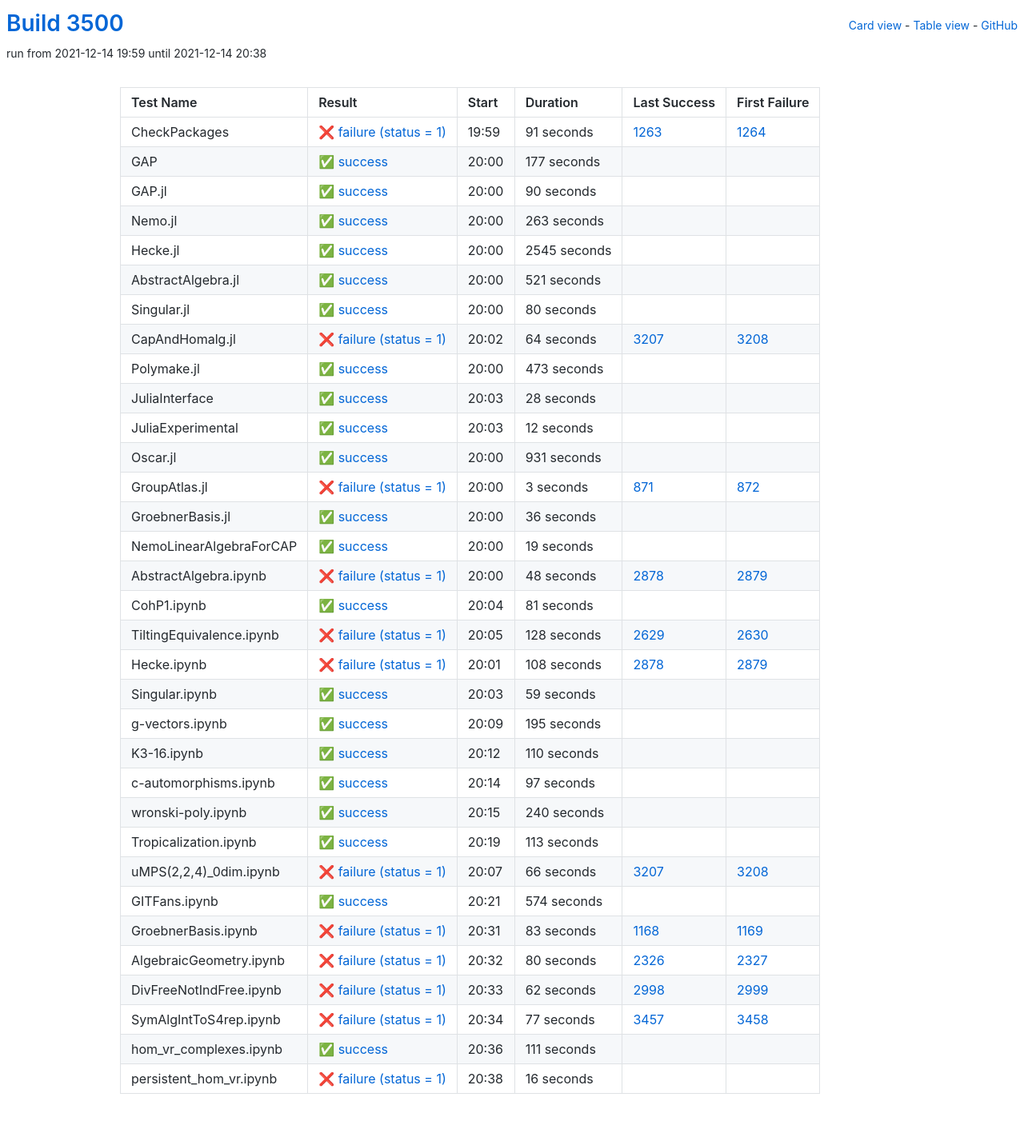
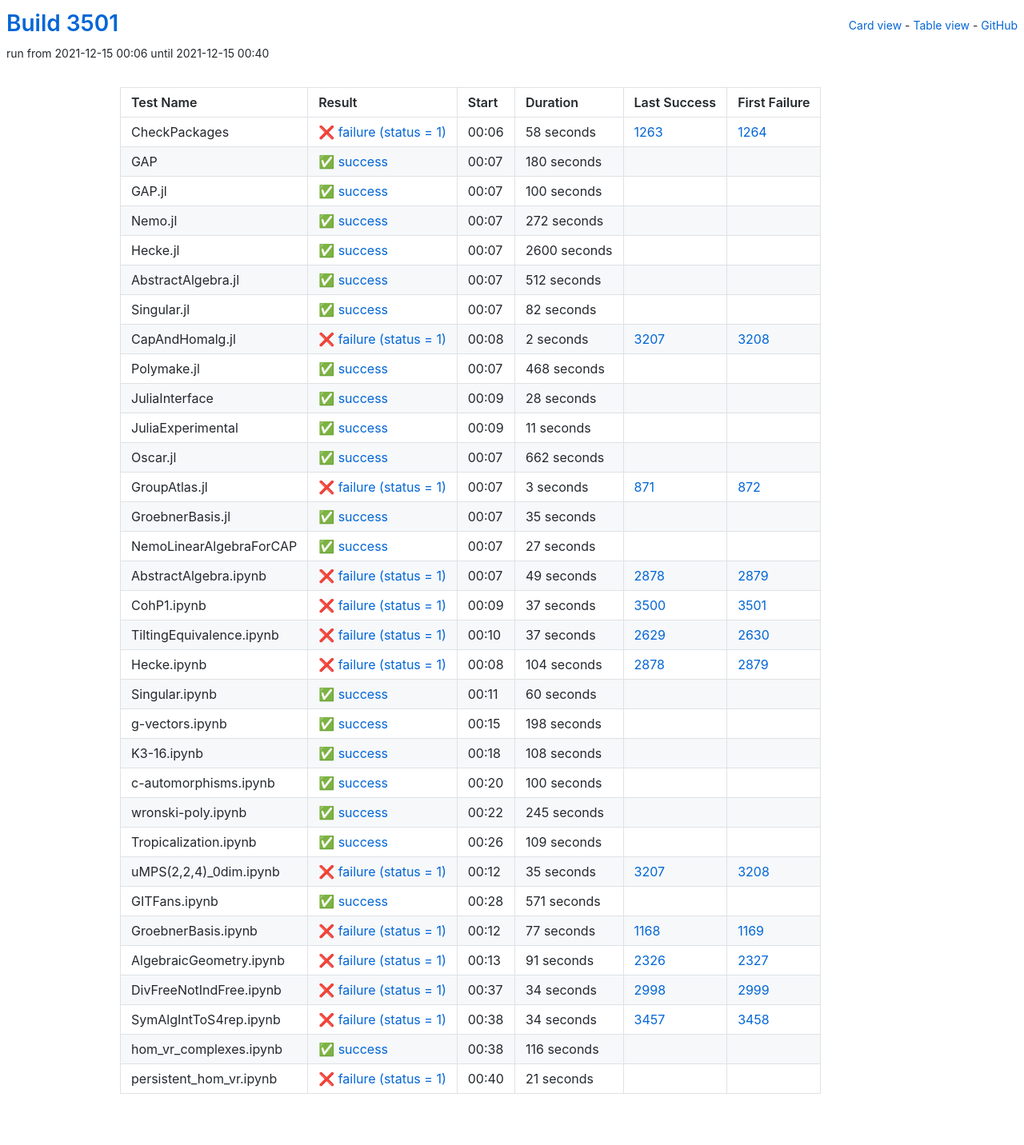
Before and after one commit to oscar-system/oscar-ci-status-stable, a Jekyll site: the page built from table.html, in a window 1280 px wide. Shown: the whole page at 80% size. Built offline with Jekyll 4.4.1, drawn with Linux system fonts in a browser that asks for light colours.

Commit message:
Build #3501

```diff
--- a/_data/ci.yml
+++ b/_data/ci.yml
@@ -1,6 +1,6 @@
 ---
-build: 3500
-build_url: https://oscarci.mathematik.uni-kl.de/job/oscar-stable/3500/
+build: 3501
+build_url: https://oscarci.mathematik.uni-kl.de/job/oscar-stable/3501/
 job: oscar-stable
 organization: oscar-system
 repo: oscar-ci-status-stable
@@ -8,116 +8,116 @@ repourl: https://github.com/oscar-system/oscar-ci-status-stable
 tests:
 - name: CheckPackages
   id: checkpackages
-  log: https://oscarci.mathematik.uni-kl.de/job/oscar-stable/3500/artifact/logs/build-3500/CheckPackages.log
-  start: 2021-12-14 19:59
+  log: https://oscarci.mathematik.uni-kl.de/job/oscar-stable/3501/artifact/logs/build-3501/CheckPackages.log
+  start: 2021-12-15 00:06
   success: false
   exitcode: 1
   status: failure
-  duration: 91
+  duration: 58
   last_success: 1263
   last_success_url: https://oscarci.mathematik.uni-kl.de/job/oscar-stable/1263/
   first_failure: 1264
   first_failure_url: https://oscarci.mathematik.uni-kl.de/job/oscar-stable/1264/
 - name: GAP
   id: gap
-  log: https://oscarci.mathematik.uni-kl.de/job/oscar-stable/3500/artifact/logs/build-3500/GAP.log
-  start: 2021-12-14 20:00
+  log: https://oscarci.mathematik.uni-kl.de/job/oscar-stable/3501/artifact/logs/build-3501/GAP.log
+  start: 2021-12-15 00:07
   success: true
   exitcode: 0
   status: success
-  duration: 177
+  duration: 180
   last_success: false
   last_success_url:
   first_failure: false
   first_failure_url:
 - name: GAP.jl
   id: gap-jl
-  log: https://oscarci.mathematik.uni-kl.de/job/oscar-stable/3500/artifact/logs/build-3500/GAP.jl.log
-  start: 2021-12-14 20:00
+  log: https://oscarci.mathematik.uni-kl.de/job/oscar-stable/3501/artifact/logs/build-3501/GAP.jl.log
+  start: 2021-12-15 00:07
   success: true
   exitcode: 0
   status: success
-  duration: 90
+  duration: 100
   last_success: false
   last_success_url:
   first_failure: false
   first_failure_url:
 - name: Nemo.jl
   id: nemo-jl
-  log: https://oscarci.mathematik.uni-kl.de/job/oscar-stable/3500/artifact/logs/build-3500/Nemo.jl.log
-  start: 2021-12-14 20:00
+  log: https://oscarci.mathematik.uni-kl.de/job/oscar-stable/3501/artifact/logs/build-3501/Nemo.jl.log
+  start: 2021-12-15 00:07
   success: true
   exitcode: 0
   status: success
-  duration: 263
+  duration: 272
   last_success: false
   last_success_url:
   first_failure: false
   first_failure_url:
 - name: Hecke.jl
   id: hecke-jl
-  log: https://oscarci.mathematik.uni-kl.de/job/oscar-stable/3500/artifact/logs/build-3500/Hecke.jl.log
-  start: 2021-12-14 20:00
+  log: https://oscarci.mathematik.uni-kl.de/job/oscar-stable/3501/artifact/logs/build-3501/Hecke.jl.log
+  start: 2021-12-15 00:07
   success: true
   exitcode: 0
   status: success
-  duration: 2545
+  duration: 2600
   last_success: false
   last_success_url:
   first_failure: false
   first_failure_url:
 - name: AbstractAlgebra.jl
   id: abstractalgebra-jl
-  log: https://oscarci.mathematik.uni-kl.de/job/oscar-stable/3500/artifact/logs/build-3500/AbstractAlgebra.jl.log
-  start: 2021-12-14 20:00
+  log: https://oscarci.mathematik.uni-kl.de/job/oscar-stable/3501/artifact/logs/build-3501/AbstractAlgebra.jl.log
+  start: 2021-12-15 00:07
   success: true
   exitcode: 0
   status: success
-  duration: 521
+  duration: 512
   last_success: false
   last_success_url:
   first_failure: false
   first_failure_url:
 - name: Singular.jl
   id: singular-jl
-  log: https://oscarci.mathematik.uni-kl.de/job/oscar-stable/3500/artifact/logs/build-3500/Singular.jl.log
-  start: 2021-12-14 20:00
+  log: https://oscarci.mathematik.uni-kl.de/job/oscar-stable/3501/artifact/logs/build-3501/Singular.jl.log
+  start: 2021-12-15 00:07
   success: true
   exitcode: 0
   status: success
-  duration: 80
+  duration: 82
   last_success: false
   last_success_url:
   first_failure: false
   first_failure_url:
 - name: CapAndHomalg.jl
   id: capandhomalg-jl
-  log: https://oscarci.mathematik.uni-kl.de/job/oscar-stable/3500/artifact/logs/build-3500/CapAndHomalg.jl.log
-  start: 2021-12-14 20:02
+  log: https://oscarci.mathematik.uni-kl.de/job/oscar-stable/3501/artifact/logs/build-3501/CapAndHomalg.jl.log
+  start: 2021-12-15 00:08
   success: false
   exitcode: 1
   status: failure
-  duration: 64
+  duration: 2
   last_success: 3207
   last_success_url: https://oscarci.mathematik.uni-kl.de/job/oscar-stable/3207/
   first_failure: 3208
   first_failure_url: https://oscarci.mathematik.uni-kl.de/job/oscar-stable/3208/
 - name: Polymake.jl
   id: polymake-jl
-  log: https://oscarci.mathematik.uni-kl.de/job/oscar-stable/3500/artifact/logs/build-3500/Polymake.jl.log
-  start: 2021-12-14 20:00
+  log: https://oscarci.mathematik.uni-kl.de/job/oscar-stable/3501/artifact/logs/build-3501/Polymake.jl.log
+  start: 2021-12-15 00:07
   success: true
   exitcode: 0
   status: success
-  duration: 473
+  duration: 468
   last_success: false
   last_success_url:
   first_failure: false
   first_failure_url:
 - name: JuliaInterface
   id: juliainterface
-  log: https://oscarci.mathematik.uni-kl.de/job/oscar-stable/3500/artifact/logs/build-3500/JuliaInterface.log
-  start: 2021-12-14 20:03
+  log: https://oscarci.mathematik.uni-kl.de/job/oscar-stable/3501/artifact/logs/build-3501/JuliaInterface.log
+  start: 2021-12-15 00:09
   success: true
   exitcode: 0
   status: success
@@ -128,32 +128,32 @@ tests:
   first_failure_url:
 - name: JuliaExperimental
   id: juliaexperimental
-  log: https://oscarci.mathematik.uni-kl.de/job/oscar-stable/3500/artifact/logs/build-3500/JuliaExperimental.log
-  start: 2021-12-14 20:03
+  log: https://oscarci.mathematik.uni-kl.de/job/oscar-stable/3501/artifact/logs/build-3501/JuliaExperimental.log
+  start: 2021-12-15 00:09
   success: true
   exitcode: 0
   status: success
-  duration: 12
+  duration: 11
   last_success: false
   last_success_url:
   first_failure: false
   first_failure_url:
 - name: Oscar.jl
   id: oscar-jl
-  log: https://oscarci.mathematik.uni-kl.de/job/oscar-stable/3500/artifact/logs/build-3500/Oscar.jl.log
-  start: 2021-12-14 20:00
+  log: https://oscarci.mathematik.uni-kl.de/job/oscar-stable/3501/artifact/logs/build-3501/Oscar.jl.log
+  start: 2021-12-15 00:07
   success: true
   exitcode: 0
   status: success
-  duration: 931
+  duration: 662
   last_success: false
   last_success_url:
   first_failure: false
   first_failure_url:
 - name: GroupAtlas.jl
   id: groupatlas-jl
-  log: https://oscarci.mathematik.uni-kl.de/job/oscar-stable/3500/artifact/logs/build-3500/GroupAtlas.jl.log
-  start: 2021-12-14 20:00
+  log: https://oscarci.mathematik.uni-kl.de/job/oscar-stable/3501/artifact/logs/build-3501/GroupAtlas.jl.log
+  start: 2021-12-15 00:07
   success: false
   exitcode: 1
   status: failure
@@ -164,240 +164,240 @@ tests:
   first_failure_url: https://oscarci.mathematik.uni-kl.de/job/oscar-stable/872/
 - name: GroebnerBasis.jl
   id: groebnerbasis-jl
-  log: https://oscarci.mathematik.uni-kl.de/job/oscar-stable/3500/artifact/logs/build-3500/GroebnerBasis.jl.log
-  start: 2021-12-14 20:00
+  log: https://oscarci.mathematik.uni-kl.de/job/oscar-stable/3501/artifact/logs/build-3501/GroebnerBasis.jl.log
+  start: 2021-12-15 00:07
   success: true
   exitcode: 0
   status: success
-  duration: 36
+  duration: 35
   last_success: false
   last_success_url:
   first_failure: false
   first_failure_url:
 - name: NemoLinearAlgebraForCAP
   id: nemolinearalgebraforcap
-  log: https://oscarci.mathematik.uni-kl.de/job/oscar-stable/3500/artifact/logs/build-3500/NemoLinearAlgebraForCAP.log
-  start: 2021-12-14 20:00
+  log: https://oscarci.mathematik.uni-kl.de/job/oscar-stable/3501/artifact/logs/build-3501/NemoLinearAlgebraForCAP.log
+  start: 2021-12-15 00:07
   success: true
   exitcode: 0
   status: success
-  duration: 19
+  duration: 27
   last_success: false
   last_success_url:
   first_failure: false
   first_failure_url:
 - name: AbstractAlgebra.ipynb
   id: abstractalgebra-ipynb
-  log: https://oscarci.mathematik.uni-kl.de/job/oscar-stable/3500/artifact/logs/build-3500/AbstractAlgebra.ipynb.log
-  start: 2021-12-14 20:00
+  log: https://oscarci.mathematik.uni-kl.de/job/oscar-stable/3501/artifact/logs/build-3501/AbstractAlgebra.ipynb.log
+  start: 2021-12-15 00:07
   success: false
   exitcode: 1
   status: failure
-  duration: 48
+  duration: 49
   last_success: 2878
   last_success_url: https://oscarci.mathematik.uni-kl.de/job/oscar-stable/2878/
   first_failure: 2879
   first_failure_url: https://oscarci.mathematik.uni-kl.de/job/oscar-stable/2879/
 - name: CohP1.ipynb
   id: cohp1-ipynb
-  log: https://oscarci.mathematik.uni-kl.de/job/oscar-stable/3500/artifact/logs/build-3500/CohP1.ipynb.log
-  start: 2021-12-14 20:04
-  success: true
-  exitcode: 0
-  status: success
-  duration: 81
-  last_success: false
-  last_success_url:
-  first_failure: false
-  first_failure_url:
-- name: TiltingEquivalence.ipynb
-  id: tiltingequivalence-ipynb
-  log: https://oscarci.mathematik.uni-kl.de/job/oscar-stable/3500/artifact/logs/build-3500/TiltingEquivalence.ipynb.log
-  start: 2021-12-14 20:05
+  log: https://oscarci.mathematik.uni-kl.de/job/oscar-stable/3501/artifact/logs/build-3501/CohP1.ipynb.log
+  start: 2021-12-15 00:09
   success: false
   exitcode: 1
   status: failure
-  duration: 128
+  duration: 37
+  last_success: 3500
+  last_success_url: https://oscarci.mathematik.uni-kl.de/job/oscar-stable/3500/
+  first_failure: 3501
+  first_failure_url: https://oscarci.mathematik.uni-kl.de/job/oscar-stable/3501/
+- name: TiltingEquivalence.ipynb
+  id: tiltingequivalence-ipynb
+  log: https://oscarci.mathematik.uni-kl.de/job/oscar-stable/3501/artifact/logs/build-3501/TiltingEquivalence.ipynb.log
+  start: 2021-12-15 00:10
+  success: false
+  exitcode: 1
+  status: failure
+  duration: 37
   last_success: 2629
   last_success_url: https://oscarci.mathematik.uni-kl.de/job/oscar-stable/2629/
   first_failure: 2630
   first_failure_url: https://oscarci.mathematik.uni-kl.de/job/oscar-stable/2630/
 - name: Hecke.ipynb
   id: hecke-ipynb
-  log: https://oscarci.mathematik.uni-kl.de/job/oscar-stable/3500/artifact/logs/build-3500/Hecke.ipynb.log
-  start: 2021-12-14 20:01
+  log: https://oscarci.mathematik.uni-kl.de/job/oscar-stable/3501/artifact/logs/build-3501/Hecke.ipynb.log
+  start: 2021-12-15 00:08
   success: false
   exitcode: 1
   status: failure
-  duration: 108
+  duration: 104
   last_success: 2878
   last_success_url: https://oscarci.mathematik.uni-kl.de/job/oscar-stable/2878/
   first_failure: 2879
   first_failure_url: https://oscarci.mathematik.uni-kl.de/job/oscar-stable/2879/
 - name: Singular.ipynb
   id: singular-ipynb
-  log: https://oscarci.mathematik.uni-kl.de/job/oscar-stable/3500/artifact/logs/build-3500/Singular.ipynb.log
-  start: 2021-12-14 20:03
+  log: https://oscarci.mathematik.uni-kl.de/job/oscar-stable/3501/artifact/logs/build-3501/Singular.ipynb.log
+  start: 2021-12-15 00:11
   success: true
   exitcode: 0
   status: success
-  duration: 59
+  duration: 60
   last_success: false
   last_success_url:
   first_failure: false
   first_failure_url:
 - name: g-vectors.ipynb
   id: g-vectors-ipynb
-  log: https://oscarci.mathematik.uni-kl.de/job/oscar-stable/3500/artifact/logs/build-3500/g-vectors.ipynb.log
-  start: 2021-12-14 20:09
+  log: https://oscarci.mathematik.uni-kl.de/job/oscar-stable/3501/artifact/logs/build-3501/g-vectors.ipynb.log
+  start: 2021-12-15 00:15
   success: true
   exitcode: 0
   status: success
-  duration: 195
+  duration: 198
   last_success: false
   last_success_url:
   first_failure: false
   first_failure_url:
 - name: K3-16.ipynb
   id: k3-16-ipynb
-  log: https://oscarci.mathematik.uni-kl.de/job/oscar-stable/3500/artifact/logs/build-3500/K3-16.ipynb.log
-  start: 2021-12-14 20:12
+  log: https://oscarci.mathematik.uni-kl.de/job/oscar-stable/3501/artifact/logs/build-3501/K3-16.ipynb.log
+  start: 2021-12-15 00:18
   success: true
   exitcode: 0
   status: success
-  duration: 110
+  duration: 108
   last_success: false
   last_success_url:
   first_failure: false
   first_failure_url:
 - name: c-automorphisms.ipynb
   id: c-automorphisms-ipynb
-  log: https://oscarci.mathematik.uni-kl.de/job/oscar-stable/3500/artifact/logs/build-3500/c-automorphisms.ipynb.log
-  start: 2021-12-14 20:14
+  log: https://oscarci.mathematik.uni-kl.de/job/oscar-stable/3501/artifact/logs/build-3501/c-automorphisms.ipynb.log
+  start: 2021-12-15 00:20
   success: true
   exitcode: 0
   status: success
-  duration: 97
+  duration: 100
   last_success: false
   last_success_url:
   first_failure: false
   first_failure_url:
 - name: wronski-poly.ipynb
   id: wronski-poly-ipynb
-  log: https://oscarci.mathematik.uni-kl.de/job/oscar-stable/3500/artifact/logs/build-3500/wronski-poly.ipynb.log
-  start: 2021-12-14 20:15
+  log: https://oscarci.mathematik.uni-kl.de/job/oscar-stable/3501/artifact/logs/build-3501/wronski-poly.ipynb.log
+  start: 2021-12-15 00:22
   success: true
   exitcode: 0
   status: success
-  duration: 240
+  duration: 245
   last_success: false
   last_success_url:
   first_failure: false
   first_failure_url:
 - name: Tropicalization.ipynb
   id: tropicalization-ipynb
-  log: https://oscarci.mathematik.uni-kl.de/job/oscar-stable/3500/artifact/logs/build-3500/Tropicalization.ipynb.log
-  start: 2021-12-14 20:19
+  log: https://oscarci.mathematik.uni-kl.de/job/oscar-stable/3501/artifact/logs/build-3501/Tropicalization.ipynb.log
+  start: 2021-12-15 00:26
   success: true
   exitcode: 0
   status: success
-  duration: 113
+  duration: 109
   last_success: false
   last_success_url:
   first_failure: false
   first_failure_url:
 - name: uMPS(2,2,4)_0dim.ipynb
   id: umps-2-2-4-0dim-ipynb
-  log: https://oscarci.mathematik.uni-kl.de/job/oscar-stable/3500/artifact/logs/build-3500/uMPS-2-2-4-_0dim.ipynb.log
-  start: 2021-12-14 20:07
+  log: https://oscarci.mathematik.uni-kl.de/job/oscar-stable/3501/artifact/logs/build-3501/uMPS-2-2-4-_0dim.ipynb.log
+  start: 2021-12-15 00:12
   success: false
   exitcode: 1
   status: failure
-  duration: 66
+  duration: 35
   last_success: 3207
   last_success_url: https://oscarci.mathematik.uni-kl.de/job/oscar-stable/3207/
   first_failure: 3208
   first_failure_url: https://oscarci.mathematik.uni-kl.de/job/oscar-stable/3208/
 - name: GITFans.ipynb
   id: gitfans-ipynb
-  log: https://oscarci.mathematik.uni-kl.de/job/oscar-stable/3500/artifact/logs/build-3500/GITFans.ipynb.log
-  start: 2021-12-14 20:21
+  log: https://oscarci.mathematik.uni-kl.de/job/oscar-stable/3501/artifact/logs/build-3501/GITFans.ipynb.log
+  start: 2021-12-15 00:28
   success: true
   exitcode: 0
   status: success
-  duration: 574
+  duration: 571
   last_success: false
   last_success_url:
   first_failure: false
   first_failure_url:
 - name: GroebnerBasis.ipynb
   id: groebnerbasis-ipynb
-  log: https://oscarci.mathematik.uni-kl.de/job/oscar-stable/3500/artifact/logs/build-3500/GroebnerBasis.ipynb.log
-  start: 2021-12-14 20:31
+  log: https://oscarci.mathematik.uni-kl.de/job/oscar-stable/3501/artifact/logs/build-3501/GroebnerBasis.ipynb.log
+  start: 2021-12-15 00:12
   success: false
   exitcode: 1
   status: failure
-  duration: 83
+  duration: 77
   last_success: 1168
   last_success_url: https://oscarci.mathematik.uni-kl.de/job/oscar-stable/1168/
   first_failure: 1169
   first_failure_url: https://oscarci.mathematik.uni-kl.de/job/oscar-stable/1169/
 - name: AlgebraicGeometry.ipynb
   id: algebraicgeometry-ipynb
-  log: https://oscarci.mathematik.uni-kl.de/job/oscar-stable/3500/artifact/logs/build-3500/AlgebraicGeometry.ipynb.log
-  start: 2021-12-14 20:32
+  log: https://oscarci.mathematik.uni-kl.de/job/oscar-stable/3501/artifact/logs/build-3501/AlgebraicGeometry.ipynb.log
+  start: 2021-12-15 00:13
   success: false
   exitcode: 1
   status: failure
-  duration: 80
+  duration: 91
   last_success: 2326
   last_success_url: https://oscarci.mathematik.uni-kl.de/job/oscar-stable/2326/
   first_failure: 2327
   first_failure_url: https://oscarci.mathematik.uni-kl.de/job/oscar-stable/2327/
 - name: DivFreeNotIndFree.ipynb
   id: divfreenotindfree-ipynb
-  log: https://oscarci.mathematik.uni-kl.de/job/oscar-stable/3500/artifact/logs/build-3500/DivFreeNotIndFree.ipynb.log
-  start: 2021-12-14 20:33
+  log: https://oscarci.mathematik.uni-kl.de/job/oscar-stable/3501/artifact/logs/build-3501/DivFreeNotIndFree.ipynb.log
+  start: 2021-12-15 00:37
   success: false
   exitcode: 1
   status: failure
-  duration: 62
+  duration: 34
   last_success: 2998
   last_success_url: https://oscarci.mathematik.uni-kl.de/job/oscar-stable/2998/
   first_failure: 2999
   first_failure_url: https://oscarci.mathematik.uni-kl.de/job/oscar-stable/2999/
 - name: SymAlgIntToS4rep.ipynb
   id: symalginttos4rep-ipynb
-  log: https://oscarci.mathematik.uni-kl.de/job/oscar-stable/3500/artifact/logs/build-3500/SymAlgIntToS4rep.ipynb.log
-  start: 2021-12-14 20:34
+  log: https://oscarci.mathematik.uni-kl.de/job/oscar-stable/3501/artifact/logs/build-3501/SymAlgIntToS4rep.ipynb.log
+  start: 2021-12-15 00:38
   success: false
   exitcode: 1
   status: failure
-  duration: 77
+  duration: 34
   last_success: 3457
   last_success_url: https://oscarci.mathematik.uni-kl.de/job/oscar-stable/3457/
   first_failure: 3458
   first_failure_url: https://oscarci.mathematik.uni-kl.de/job/oscar-stable/3458/
 - name: hom_vr_complexes.ipynb
   id: hom-vr-complexes-ipynb
-  log: https://oscarci.mathematik.uni-kl.de/job/oscar-stable/3500/artifact/logs/build-3500/hom_vr_complexes.ipynb.log
-  start: 2021-12-14 20:36
+  log: https://oscarci.mathematik.uni-kl.de/job/oscar-stable/3501/artifact/logs/build-3501/hom_vr_complexes.ipynb.log
+  start: 2021-12-15 00:38
   success: true
   exitcode: 0
   status: success
-  duration: 111
+  duration: 116
   last_success: false
   last_success_url:
   first_failure: false
   first_failure_url:
 - name: persistent_hom_vr.ipynb
   id: persistent-hom-vr-ipynb
-  log: https://oscarci.mathematik.uni-kl.de/job/oscar-stable/3500/artifact/logs/build-3500/persistent_hom_vr.ipynb.log
-  start: 2021-12-14 20:38
+  log: https://oscarci.mathematik.uni-kl.de/job/oscar-stable/3501/artifact/logs/build-3501/persistent_hom_vr.ipynb.log
+  start: 2021-12-15 00:40
   success: false
   exitcode: 1
   status: failure
-  duration: 16
+  duration: 21
   last_success: false
   last_success_url:
   first_failure: false
```
Also changed, not shown: README.md.
